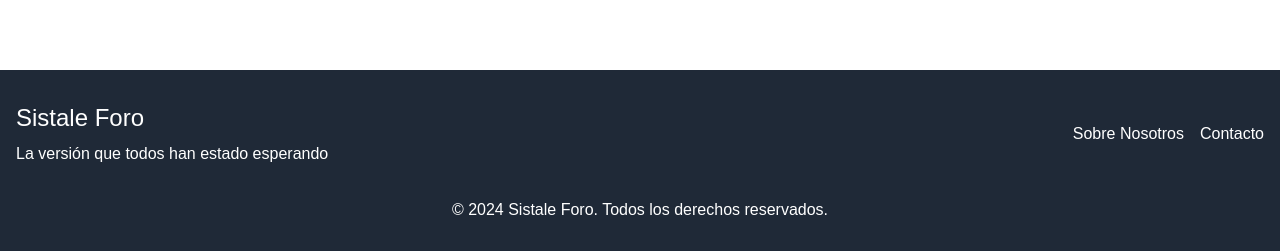
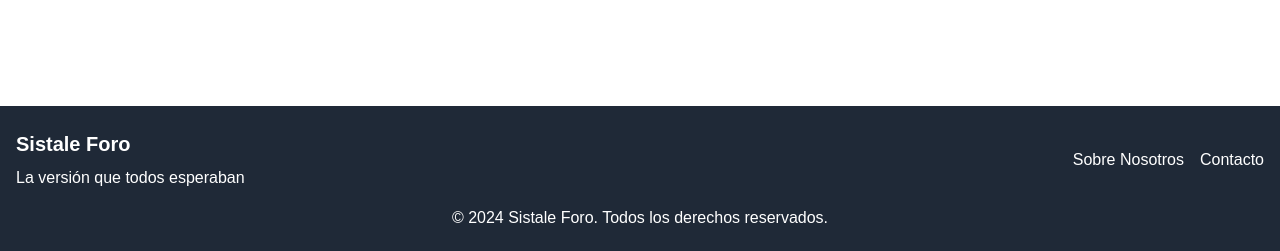
Before and after one commit to JoseLuisADA/sistale-foro, a Next.js app: page / in a window 1280 px wide. Shown: the part 546-797 px from the top of the page. Built offline with nearby package versions, Linux system fonts and the light colour scheme; no server answers; a web font is replaced by a local one.

Commit message:
Better footer

```diff
--- a/src/components/Footer.tsx
+++ b/src/components/Footer.tsx
@@ -3,19 +3,19 @@ import React from 'react';
 import Link from 'next/link';
 
 const Footer = () => (
-  <footer className="bg-gray-800 text-white py-8">
+  <footer className="bg-gray-800 text-white py-6 mt-4">
       <div className="container mx-auto px-4">
         <div className="flex flex-col md:flex-row justify-between items-center">
-          <div className="mb-4 md:mb-0">
-            <h2 className="text-2xl">Sistale Foro</h2>
-            <p className="mt-2">La versión que todos han estado esperando</p>
+          <div className="mb-4 md:mb-0 text-center md:text-left">
+            <h2 className="text-xl font-bold">Sistale Foro</h2>
+            <p className="mt-2">La versión que todos esperaban</p>
           </div>
           <div className="flex space-x-4">
-            <Link href="" className="hover:underline">Sobre Nosotros</Link>
-            <Link href="" className="hover:underline">Contacto</Link>
+            <Link href="/about" className="hover:underline">Sobre Nosotros</Link>
+            <Link href="/contact" className="hover:underline">Contacto</Link>
           </div>
         </div>
-        <div className="mt-8 text-center">
+        <div className="mt-4 text-center">
           <p>&copy; {new Date().getFullYear()} Sistale Foro. Todos los derechos reservados.</p>
         </div>
       </div>
```
